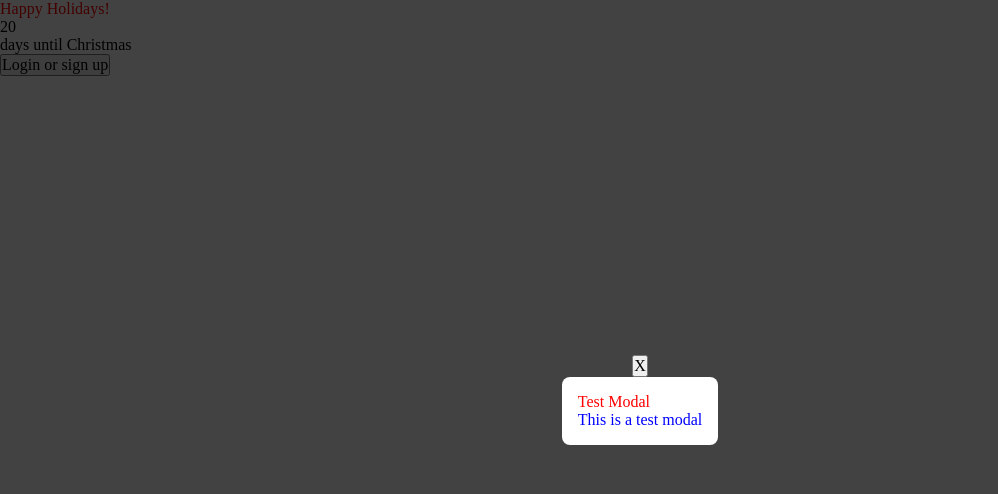
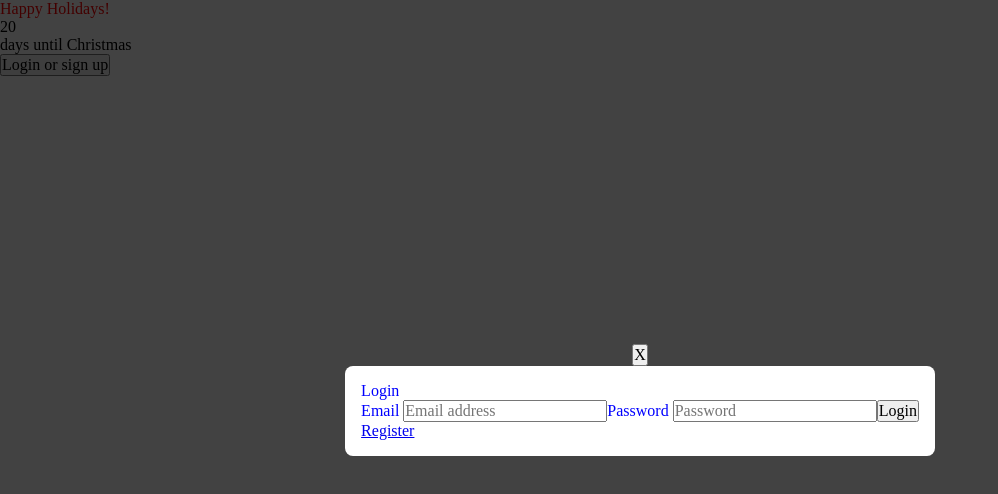
Before and after one commit to siddav83/happy-holiday-frontend, a React (Create React App) app: page / in a window 1280 px wide. Both pictures are taken after a click on the button "Login or sign up". Shown: the top 494 px of the page, without its empty margins (0-998 px from the left). Built offline with nearby package versions, Linux system fonts and the light colour scheme.

Commit message:
Login and register account basic functionality added

```diff
--- a/src/Pages/Home/Home.js
+++ b/src/Pages/Home/Home.js
@@ -1,8 +1,10 @@
+import axios from "axios";
 import React, { useEffect, useState } from "react";
 import { Modal } from "../../Components";
 import "./style.css";
 
 const msToDays = 1000 * 60 * 60 * 24
+const getFormData = form => Object.fromEntries(new FormData(form).entries())
 
 const Home = () => {
 	const [loggedIn, setLoggedIn] = useState(null)
@@ -23,19 +25,32 @@ const Home = () => {
 		setDisplayModal(null)
 	}
 
+	function submitLogin(e){
+		e.preventDefault()
+		const formData = getFormData(e.target)
+		console.log(formData, "LOGIN")
+
+		axios.post('http://127.0.0.1:5000/login', formData)
+			.then(res => console.log(res, "POST RESPONSE"))
+			.catch(err => console.error(err))
+	}
+
+	function submitRegister(e){
+		e.preventDefault()
+		const formData = getFormData(e.target)
+		console.log(formData, "REGISTER")
+
+		axios.post('http://127.0.0.1:5000/register', formData)
+			.then(res => console.log(res, "POST RESPONSE"))
+			.catch(err => console.error(err))
+	}
+
 	useEffect(() => {
 		setCountdown(daysLeft(nextEvent.date))
 	}, [nextEvent])
 
 	return <div className="Home">
 		<h1>Happy Holidays!</h1>
-
-		{
-			displayModal === 'Login' && <Modal show={true} close={closeModal}>
-				<h1>Test Modal</h1>
-				<p>This is a test modal</p>
-			</Modal>
-		}
 
 		{
 			countdown < countdownLimit && <>
@@ -47,6 +62,44 @@ const Home = () => {
 		{
 			!loggedIn && <button onClick={() => setDisplayModal('Login')}>Login or sign up</button>
 		}
+
+		{
+			displayModal === 'Login' && <Modal show={true} close={closeModal}>
+				<h2>Login</h2>
+				<form onSubmit={submitLogin}>
+					<label>
+						Email <input type='email' name='email' placeholder='Email address' required></input>
+					</label>
+					<label>
+						Password <input type='password' name='password' placeholder='Password' required></input>
+					</label>
+					<input type='submit' value='Login'></input>
+				</form>
+				<a href="#" onClick={e => {e.preventDefault(); setDisplayModal('Register')}}>Register</a>
+			</Modal>
+		}
+
+		{
+			displayModal === 'Register' && <Modal show={true} close={closeModal}>
+				<h2>Register</h2>
+				<form onSubmit={submitRegister}>
+					<label>
+						Email <input type='email' name='email' placeholder='Email address' required></input>
+					</label>
+					<label>
+						Username <input type='text' name='username' placeholder='Username' required></input>
+					</label>
+					<label>
+						Password <input type='password' name='password1' placeholder='Password' required></input>
+					</label>
+					<label>
+						Confirm password <input type='password' name='password2' placeholder='Confirm password' required></input>
+					</label>
+					<input type='submit' value='Register'></input>
+				</form>
+				<a href="#" onClick={e => {e.preventDefault(); setDisplayModal('Login')}}>Login</a>
+			</Modal>
+		}
 	</div>;
 };
 
```
